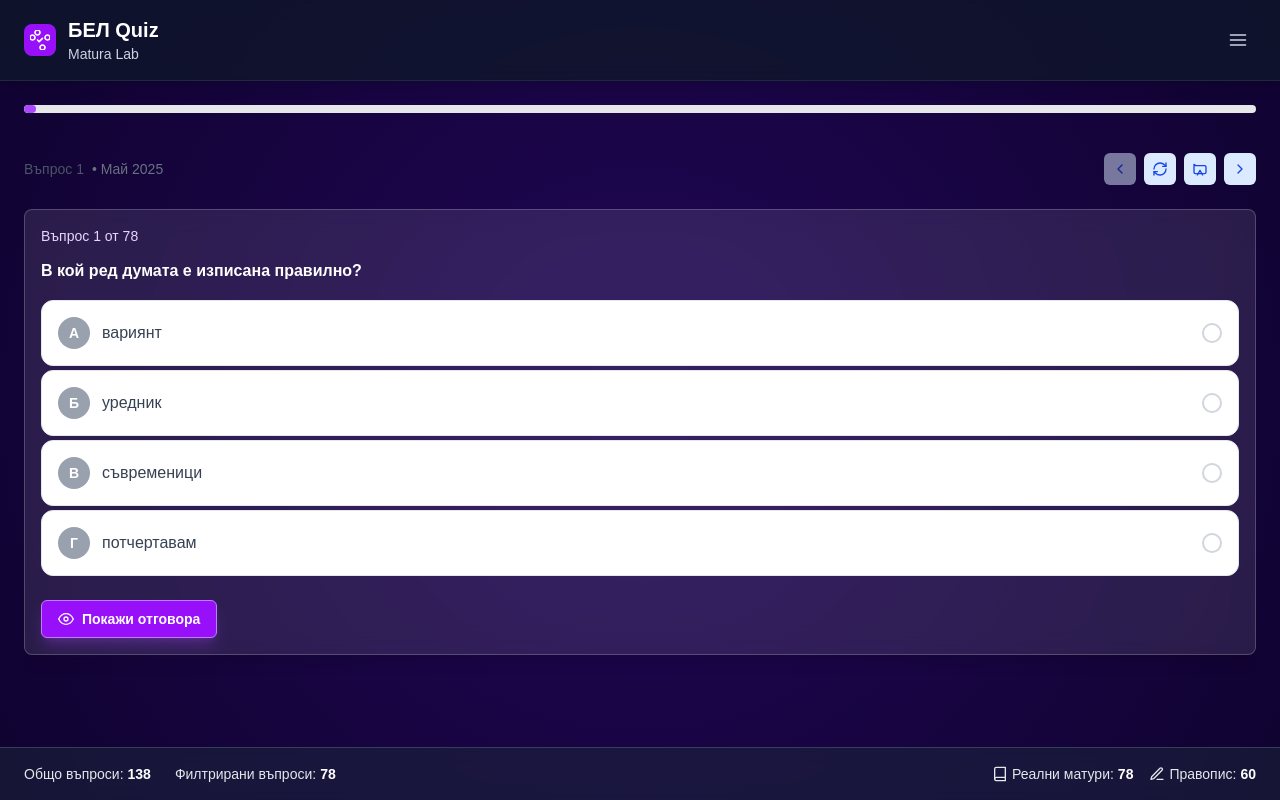
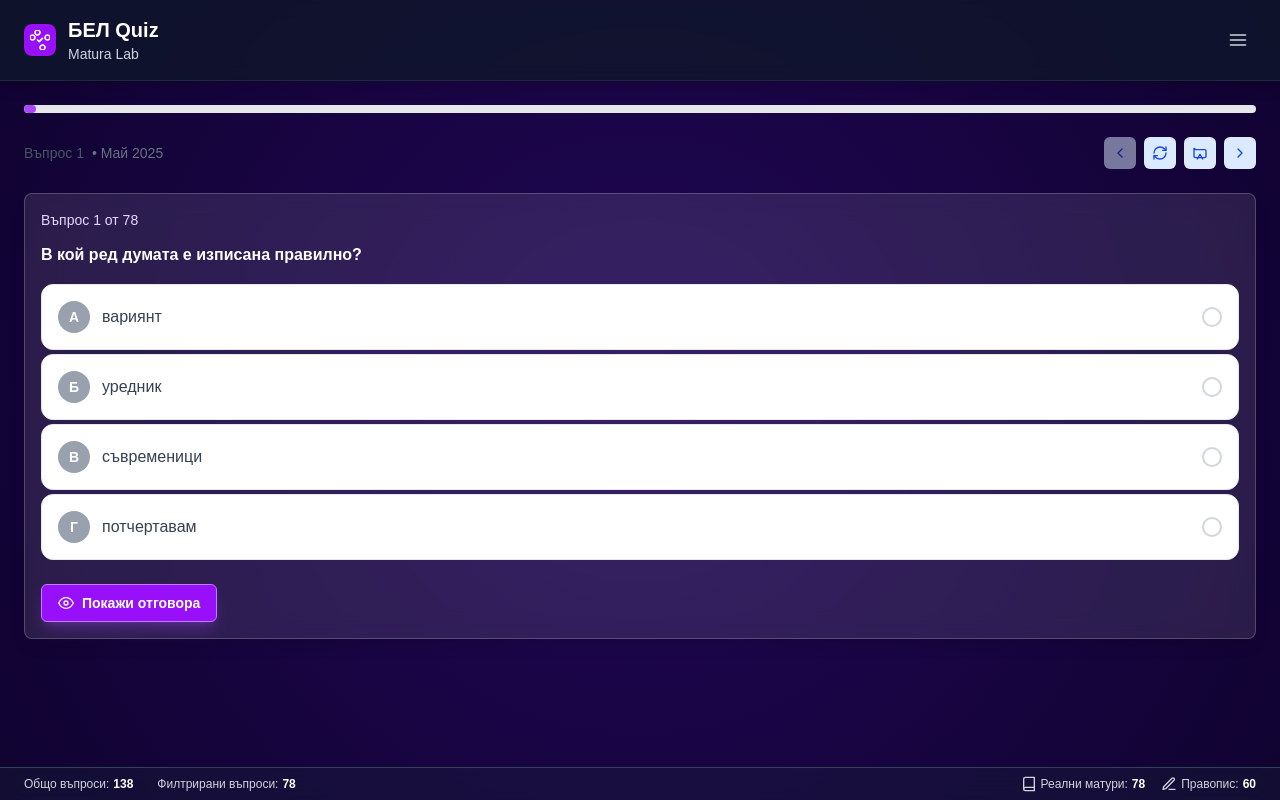
Before and after one commit to nonadzhurkova/bel-matura-lab, a Next.js app: page / in a window 1280 px wide. Built offline with nearby package versions, Linux system fonts and the light colour scheme.

Commit message:
Improved design

```diff
--- a/src/app/page.tsx
+++ b/src/app/page.tsx
@@ -101,12 +101,12 @@ export default function Home() {
   const currentQuestion = filteredQuestions[currentQuestionIndex];
 
   return (
-    <div className="h-screen relative overflow-hidden" style={{ background: '#0a012c', height: '100vh' }}>
+    <div className="min-h-screen relative" style={{ background: '#0a012c', minHeight: '100vh' }}>
       {/* Dark navy with purple radial gradient background */}
       <div className="absolute inset-0 pointer-events-none" style={{
         backgroundImage: 'radial-gradient(circle, rgba(38,8,95,0.8156862745), rgba(17,3,49,0.8078431373))'
       }}></div>
-      <div className="flex relative z-10 h-full">
+      <div className="flex relative z-10">
 
         {/* Sidebar Overlay */}
         {isMobileSidebarOpen && (
@@ -159,7 +159,7 @@ export default function Home() {
         )}
 
         {/* Main Content */}
-        <div className="flex-1 flex flex-col h-full">
+        <div className="flex-1 flex flex-col min-h-screen">
           {/* Header */}
           <div className="bg-slate-900/80 backdrop-blur-sm border-b border-slate-800 shadow-lg px-6 py-4">
             <div className="flex items-center justify-between">
@@ -195,9 +195,9 @@ export default function Home() {
           </div>
 
           {/* Content */}
-          <div className="flex-1 p-6 flex flex-col min-h-0">
+          <div className="flex-1 p-6">
             {displayMode === 'single' ? (
-              <div className="flex-1 flex flex-col min-h-0">
+              <div>
                 <ProgressBar current={currentQuestionIndex} total={filteredQuestions.length} />
 
                 <Navigation
@@ -211,7 +211,7 @@ export default function Home() {
                   maturaDate={currentQuestion?.source_file?.includes('2025') ? 'Май 2025' : currentQuestion?.source_file?.includes('2024') ? 'Август 2024' : undefined}
                 />
 
-                <div className="flex-1 mt-6 overflow-y-auto scrollbar-hide">
+                <div className="mt-6">
                   <QuestionCard
                   question={currentQuestion}
                   questionIndex={currentQuestionIndex}
--- a/src/components/Statistics.tsx
+++ b/src/components/Statistics.tsx
@@ -13,8 +13,8 @@ export default function Statistics({ totalQuestions, filteredQuestions, question
   const spellingCount = questions.filter(q => q.source === 'spelling').length;
 
   return (
-    <div className="bg-slate-800/50 backdrop-blur-sm border-t border-slate-700 py-4 px-4 sm:px-6">
-      <div className="flex flex-col sm:flex-row sm:justify-between sm:items-center gap-3 sm:gap-0 text-sm text-gray-200">
+    <div className="bg-slate-800/30 backdrop-blur-sm border-t border-slate-700 py-2 px-4 sm:px-6">
+      <div className="flex flex-col sm:flex-row sm:justify-between sm:items-center gap-2 sm:gap-0 text-xs text-gray-300">
         {/* Main stats - always visible */}
         <div className="flex flex-col sm:flex-row gap-3 sm:gap-6">
           <span className="flex items-center gap-1">
```
